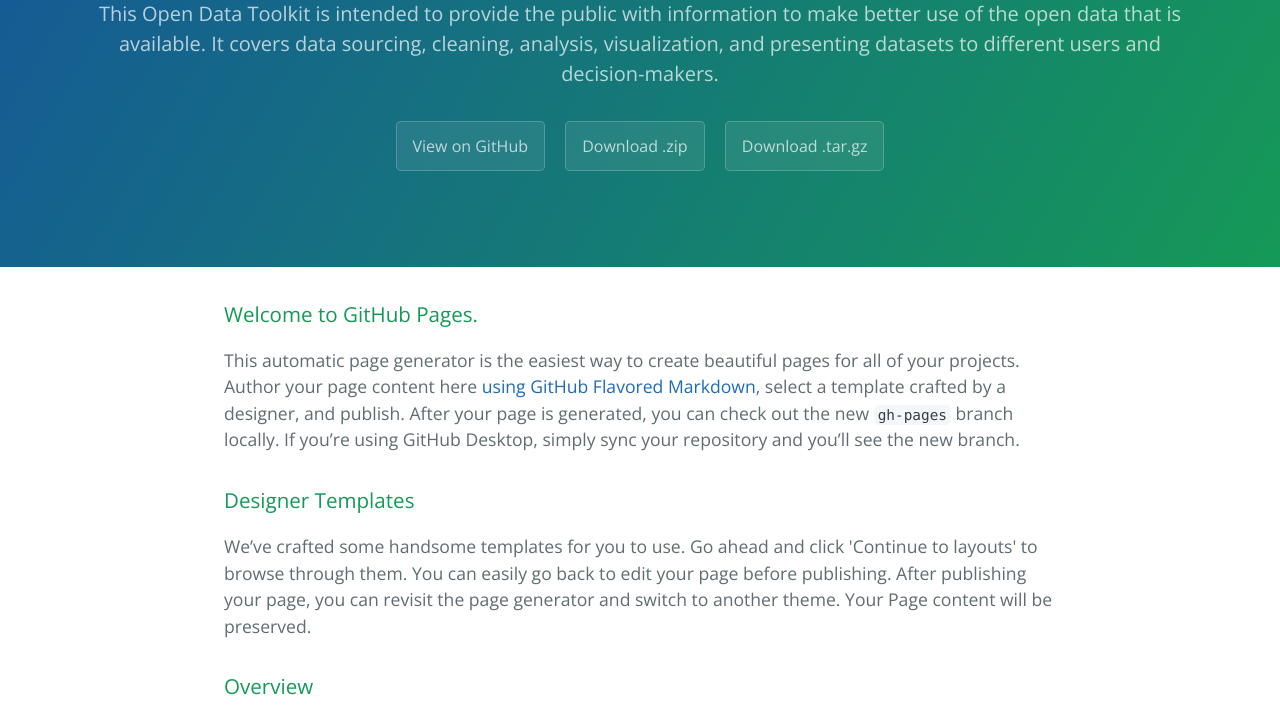
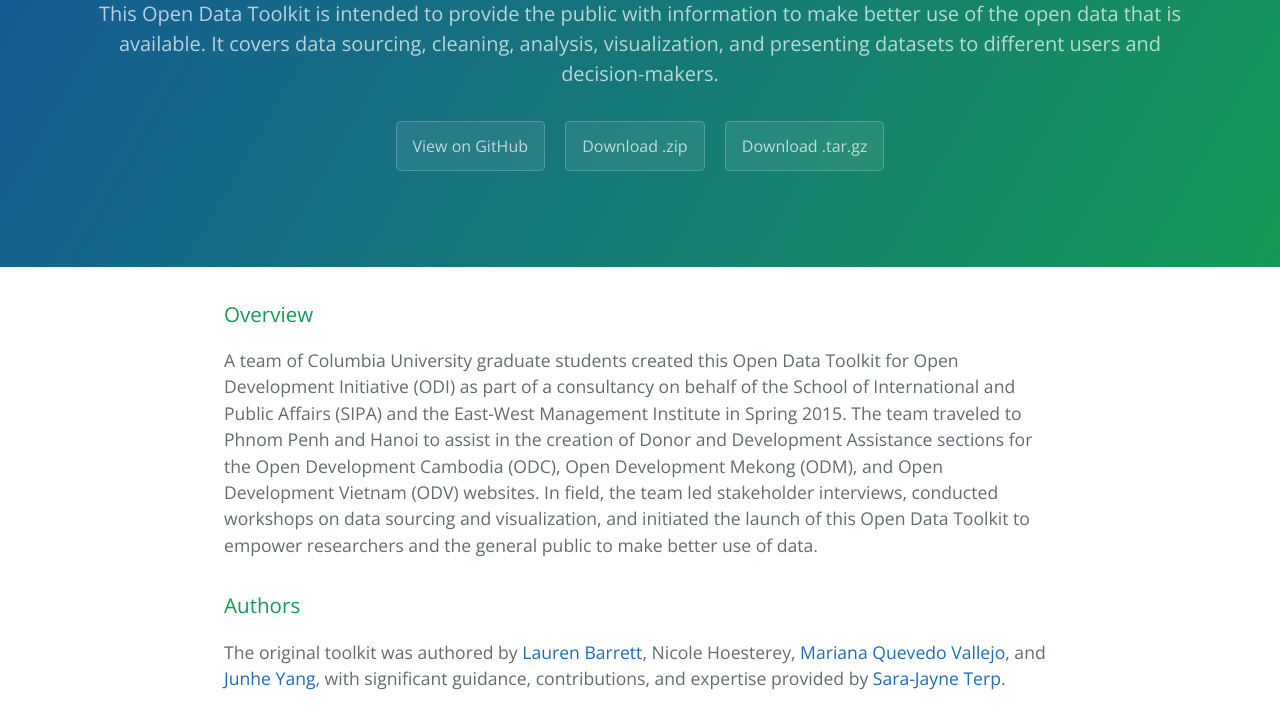
Before and after one commit to LaurenBa/Open-Data-Toolkit, a plain HTML site: page index.html in a window 1280 px wide. Shown: the part 176-892 px from the top of the page. Drawn offline with nearby package versions, Linux system fonts and the light colour scheme.

```diff
--- a/index.html
+++ b/index.html
@@ -20,16 +20,6 @@
 
     <section class="main-content">
       <h3>
-<a id="welcome-to-github-pages" class="anchor" href="#welcome-to-github-pages" aria-hidden="true"><span aria-hidden="true" class="octicon octicon-link"></span></a>Welcome to GitHub Pages.</h3>
-
-<p>This automatic page generator is the easiest way to create beautiful pages for all of your projects. Author your page content here <a href="https://guides.github.com/features/mastering-markdown/">using GitHub Flavored Markdown</a>, select a template crafted by a designer, and publish. After your page is generated, you can check out the new <code>gh-pages</code> branch locally. If you’re using GitHub Desktop, simply sync your repository and you’ll see the new branch.</p>
-
-<h3>
-<a id="designer-templates" class="anchor" href="#designer-templates" aria-hidden="true"><span aria-hidden="true" class="octicon octicon-link"></span></a>Designer Templates</h3>
-
-<p>We’ve crafted some handsome templates for you to use. Go ahead and click 'Continue to layouts' to browse through them. You can easily go back to edit your page before publishing. After publishing your page, you can revisit the page generator and switch to another theme. Your Page content will be preserved.</p>
-
-<h3>
 <a id="overview" class="anchor" href="#overview" aria-hidden="true"><span aria-hidden="true" class="octicon octicon-link"></span></a>Overview</h3>
 
 <p>A team of Columbia University graduate students created this Open Data Toolkit for Open Development Initiative (ODI) as part of a consultancy on behalf of the School of International and Public Affairs (SIPA) and the East-West Management Institute in Spring 2015. The team traveled to Phnom Penh and Hanoi to assist in the creation of Donor and Development Assistance sections for the Open Development Cambodia (ODC), Open Development Mekong (ODM), and Open Development Vietnam (ODV) websites. In field, the team led stakeholder interviews, conducted workshops on data sourcing and visualization, and initiated the launch of this Open Data Toolkit to empower researchers and the general public to make better use of data.</p>
@@ -37,7 +27,7 @@
 <h3>
 <a id="authors" class="anchor" href="#authors" aria-hidden="true"><span aria-hidden="true" class="octicon octicon-link"></span></a>Authors</h3>
 
-<p>The original toolkit was authored by Lauren Barrett, Nicole Hoesterey, Mariana Quevedo Vallejo, and Junhe Yang, with significant guidance, contributions, and expertise provided by Sara-Jayne Terp. </p>
+<p>The original toolkit was authored by <a href="@LaurenBa">Lauren Barrett</a>, Nicole Hoesterey, <a href="@marianaquevedo">Mariana Quevedo Vallejo</a>, and <a href="@lylawatching">Junhe Yang</a>, with significant guidance, contributions, and expertise provided by <a href="@bodacea">Sara-Jayne Terp</a>. </p>
 
 <h3>
 <a id="contributions-and-contact" class="anchor" href="#contributions-and-contact" aria-hidden="true"><span aria-hidden="true" class="octicon octicon-link"></span></a>Contributions and Contact</h3>
```
Also changed, not shown: params.json (+1 -1 lines).
